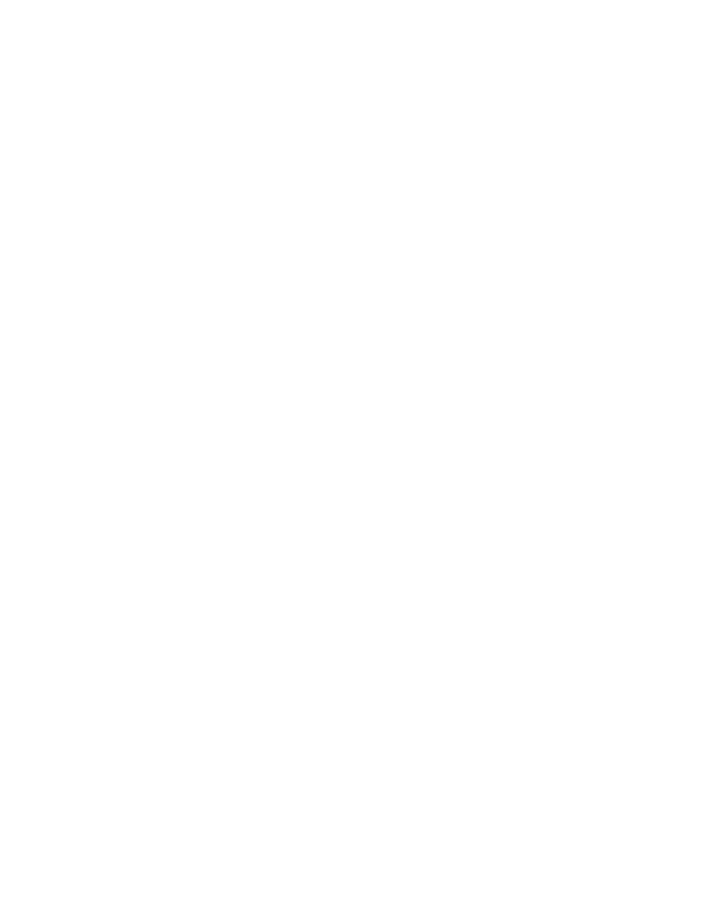
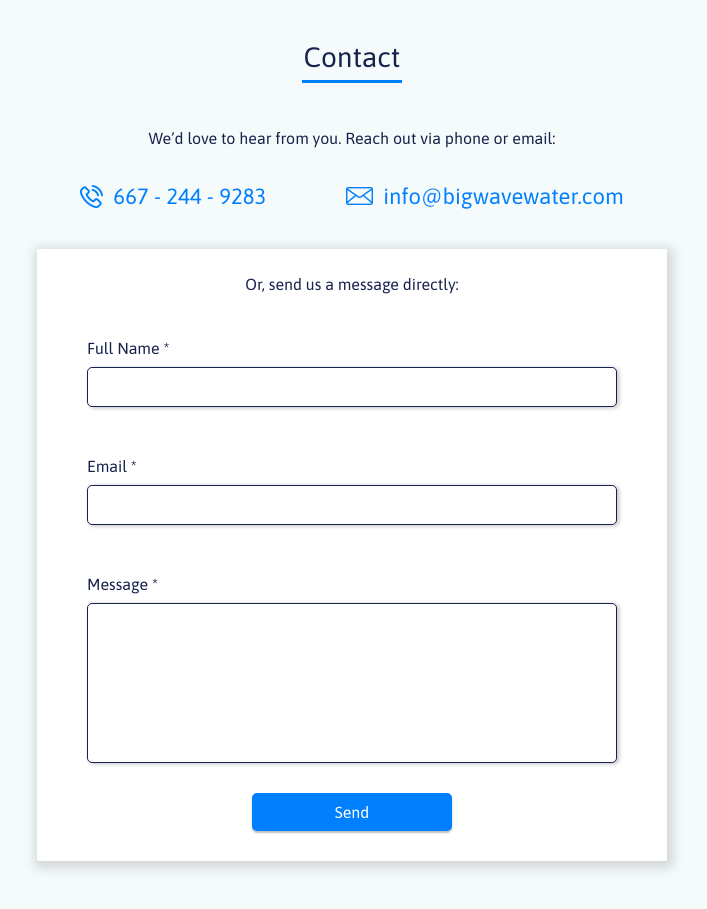
Before and after one commit to mitchHartigan/big-wave, a React (Create React App) app: page / in a window 1280 px wide. Shown: the part 2380-3289 px from the top of the page, without its empty margins (288-995 px from the left). Before the commit the page ends 2291 px from the top, so only its background shows below. Built offline with nearby package versions, Linux system fonts and the light colour scheme.

Commit message:
feat: Contact form, non-functional

```diff
--- a/src/components/form/Form.js
+++ b/src/components/form/Form.js
@@ -1,29 +1,28 @@
 import React from "react";
+import styled from "styled-components";
 
 export const Form = (props) => {
   return (
     <Container>
-      <Label />
       <_Form>{props.children}</_Form>
     </Container>
   );
 };
 
 const _Form = styled.div`
-  max-width: 35vw;
+  width: 35vw;
+  min-width: 550px;
   background-color: white;
-  box-shadow: 2px 2px 4px grey;
-`;
-
-const Label = styled.p`
-  font-family: ${(props) => props.theme.font};
-  font-size: ${(props) => props.theme.text.sm};
-  color: ${(props) => props.theme.colors.darkBlue};
-  margin-bottom: 10px;
+  box-shadow: 2px 3px 11px 5px rgba(0, 0, 0, 0.13);
+  padding: 0px 40px 30px 40px;
+  border-radius: 2px;
 `;
 
 const Container = styled.div`
   display: flex;
   flex-direction: column;
-  margin: 10px 0px 10px 0px;
+  margin: 40px 0px 40px 0px;
+  box-sizing: border-box;
+  width: 100%;
+  align-items: center;
 `;
--- a/src/components/form/Input.js
+++ b/src/components/form/Input.js
@@ -2,14 +2,40 @@ import React from "react";
 import styled from "styled-components";
 
 export const Input = (props) => {
-  return <_Input onChange={props.handleChange} />;
+  return (
+    <Container>
+      <Label>{props.label}</Label>
+      <_Input onChange={props.handleChange} />
+    </Container>
+  );
 };
 
 const _Input = styled.input`
-  height: 60px;
+  height: 40px;
   padding: 5px 5px 5px 5px;
   font-family: ${(props) => props.theme.font};
-  font-size: ${(props) => props.theme.text.sm};
-  border: none;
+  font-size: ${(props) => props.theme.text.xs};
+  border: 1px solid ${(props) => props.theme.colors.darkBlue};
   outline: none;
+  width: 100%;
+  box-sizing: border-box;
+  border-radius: 5px;
+  box-shadow: 2px 1px 4px rgba(0, 0, 0, 0.25);
+  &:focus {
+    border 2px solid ${(props) => props.theme.colors.mainBlue};
+  }
 `;
+
+const Label = styled.p`
+  font-family: ${(props) => props.theme.font};
+  font-size: ${(props) => props.theme.text.xs};
+  color: ${(props) => props.theme.colors.darkBlue};
+  margin: 10px 0px 10px 0px;
+`;
+
+const Container = styled.div`
+  display: flex;
+  flex-direction: column;
+  padding: 10px;
+  margin: 20px 0px 20px 0px;
+`;
--- a/src/components/form/TextArea.js
+++ b/src/components/form/TextArea.js
@@ -2,10 +2,41 @@ import React from "react";
 import styled from "styled-components";
 
 export const TextArea = (props) => {
-  return <_TextArea onChange={props.handleUpdate} />;
+  return (
+    <Container>
+      <Label>{props.label}</Label>
+      <_TextArea onChange={props.handleChange} />
+    </Container>
+  );
 };
 
 const _TextArea = styled.textarea`
+  height: 160px;
+  padding: 5px 5px 5px 5px;
   font-family: ${(props) => props.theme.font};
-  font-size: ${(props) => props.theme.text.sm};
+  font-size: ${(props) => props.theme.text.xs};
+  border: 1px solid ${(props) => props.theme.colors.darkBlue};
+  outline: none;
+  width: 100%;
+  box-sizing: border-box;
+  border-radius: 5px;
+  box-shadow: 2px 1px 4px rgba(0, 0, 0, 0.25);
+  resize: none;
+  &:focus {
+    border 2px solid ${(props) => props.theme.colors.mainBlue};
+  }
 `;
+
+const Label = styled.p`
+  font-family: ${(props) => props.theme.font};
+  font-size: ${(props) => props.theme.text.xs};
+  color: ${(props) => props.theme.colors.darkBlue};
+  margin: 10px 0px 10px 0px;
+`;
+
+const Container = styled.div`
+  display: flex;
+  flex-direction: column;
+  padding: 10px;
+  margin: 20px 0px 20px 0px;
+`;
--- /dev/null
+++ b/src/pages/Homepage/_contact/_ContactForm.js
@@ -0,0 +1,41 @@
+import React, { Component } from "react";
+
+import { Form } from "components/form/Form";
+import { Input } from "components/form/Input";
+import { Subtext } from "components/Subtext";
+import { TextArea } from "components/form/TextArea";
+import { Button } from "components/Button";
+import { CenterBlock } from "components/CenterBlock";
+
+export default class ContactForm extends Component {
+  constructor(props) {
+    super(props);
+
+    this.state = {
+      name: "",
+      email: "",
+      message: "",
+    };
+  }
+
+  handleUpdate = (evt) => {
+    const { name, value } = evt.target;
+    this.setState({ [name]: value });
+  };
+
+  render() {
+    return (
+      <Form>
+        <Subtext alignment="center" styles="margin-bottom: 0px;">
+          Or, send us a message directly:
+        </Subtext>
+        <Input label="Full Name *" />
+        <Input label="Email *" />
+        <TextArea label="Message *" />
+        <CenterBlock>
+          <Button>Send</Button>
+        </CenterBlock>
+      </Form>
+    );
+  }
+}
--- /dev/null
+++ b/src/pages/Homepage/_contact/_Info.js
@@ -0,0 +1,42 @@
+import React from "react";
+import styled from "styled-components";
+
+/**
+ * Blue text that displays contact information, such as a phone number or email,
+ * next to an icon.
+ *
+ * @params
+ * @param imgURL - url of the icon.
+ * @param imgAlt - alt description for the icon.
+ * @param text - the contact information (ie, '949 449 5453')
+ */
+
+export const Info = (props) => {
+  const { imgURL, imgAlt, text, href } = props;
+
+  return (
+    <Container>
+      <Icon src={imgURL} alt={imgAlt} />
+      <Detail href={href}>{text}</Detail>
+    </Container>
+  );
+};
+
+const Container = styled.div`
+  display: flex;
+  flex-direction: row;
+  align-items: center;
+  justify-content: center;
+  margin: 0px 40px 0px 40px;
+`;
+
+const Detail = styled.a`
+  color: ${(props) => props.theme.colors.mainBlue};
+  font-family: ${(props) => props.theme.font};
+  font-size: ${(props) => props.theme.text.md};
+  text-decoration: none;
+`;
+
+const Icon = styled.img`
+  margin-right: 10px;
+`;
--- /dev/null
+++ b/src/pages/Homepage/_contact/index.js
@@ -0,0 +1,53 @@
+import React, { Component } from "react";
+import styled from "styled-components";
+import ContactForm from "./_ContactForm";
+import { Subtext } from "components/Subtext";
+import { Title } from "components/Title";
+import { Info } from "./_Info";
+import { CenterBlock } from "components/CenterBlock";
+
+export default class Contact extends Component {
+  constructor(props) {
+    super(props);
+
+    this.state = {};
+  }
+
+  render() {
+    return (
+      <Container>
+        <Title size="lg">Contact</Title>
+        <Subtext alignment="center" styles="margin: 40px 0px 30px 0px;">
+          We’d love to hear from you. Reach out via phone or email:
+        </Subtext>
+        <InfoContainer>
+          <Info
+            imgURL="contact_phone_icon.png"
+            imgAlt="Phone icon."
+            text="667 - 244 - 9283"
+            href="tel:6672449283"
+          />
+          <Info
+            imgURL="contact_email_icon.png"
+            imgAlt="Email icon."
+            text="info@bigwavewater.com"
+            href="mailto: mitch.hartigan@gmail.com"
+          />
+        </InfoContainer>
+
+        <ContactForm />
+      </Container>
+    );
+  }
+}
+
+const Container = styled.div`
+  margin: 130px 0px 20px 0px;
+`;
+
+const InfoContainer = styled.div`
+  display: flex;
+  flex-direction: row;
+  justify-content: center;
+  width: 100%;
+`;
--- a/src/pages/Homepage/_description/_products/index.js
+++ b/src/pages/Homepage/_description/_products/index.js
@@ -5,6 +5,16 @@ import { ProductCard } from "./ProductCard";
 export const Products = () => {
   return (
     <Container>
+      <ProductCard
+        imgURL="product_card_tidal_wave.png"
+        imgAlt="The Tidal Wave Mixer."
+        title="Tidal Wave Mixer"
+        text={`Our cutting edge active water mixer.
+             Designed to vastly improve water quality
+             and storage tank longevity.
+             `}
+        link="/TidalWaveMixer"
+      />
       <ProductCard
         imgURL="product_card_cbs.png"
         imgAlt="The Chloramine Boosting System."
@@ -14,16 +24,6 @@ export const Products = () => {
              chlorine residual in water reservoirs.
             `}
         link="/ChloramineBoostingSystem"
-      />
-      <ProductCard
-        imgURL="product_card_tidal_wave.png"
-        imgAlt="The Tidal Wave Mixer."
-        title="Tidal Wave Mixer"
-        text={`Our cutting edge active water mixer.
-             Designed to vastly improve water quality
-             and storage tank longevity.
-             `}
-        link="/TidalWaveMixer"
       />
     </Container>
   );
--- a/src/pages/Homepage/index.js
+++ b/src/pages/Homepage/index.js
@@ -1,18 +1,22 @@
 import React from "react";
 import styled from "styled-components";
 import { Description } from "./_description/index";
+import Contact from "./_contact/index";
 
 export default function Homepage() {
   return (
     <Container>
       <HeaderFiller />
       <Description />
+      <Contact />
     </Container>
   );
 }
 
 const Container = styled.div`
   background-color: ${(props) => props.theme.colors.paleBlue};
+  display: flex;
+  flex-direction: column;
 `;
 
 const HeaderFiller = styled.div`
```
Also changed, not shown: src/components/Subtext.js (+8 -0 lines), public/contact_email_icon.png (added), public/contact_phone_icon.png (added).
